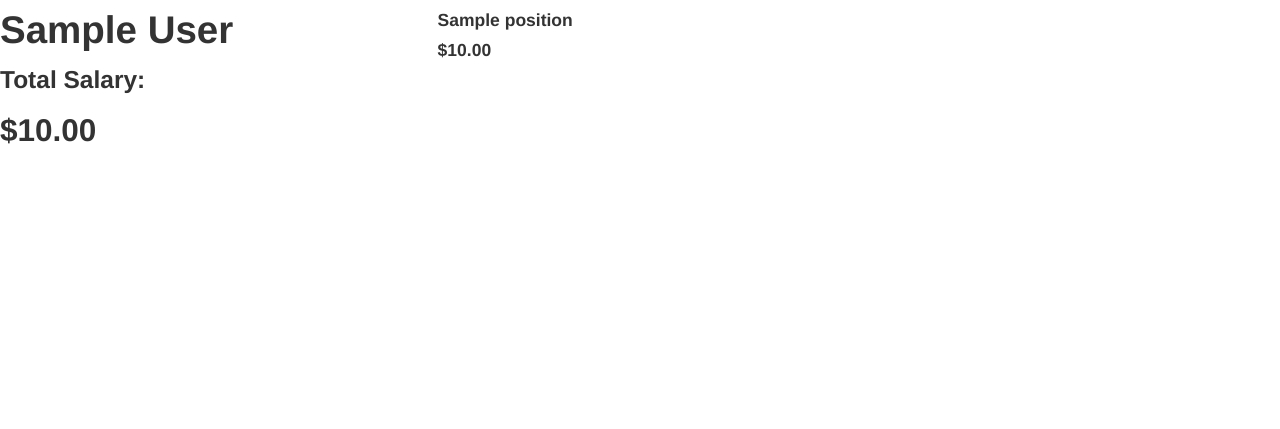
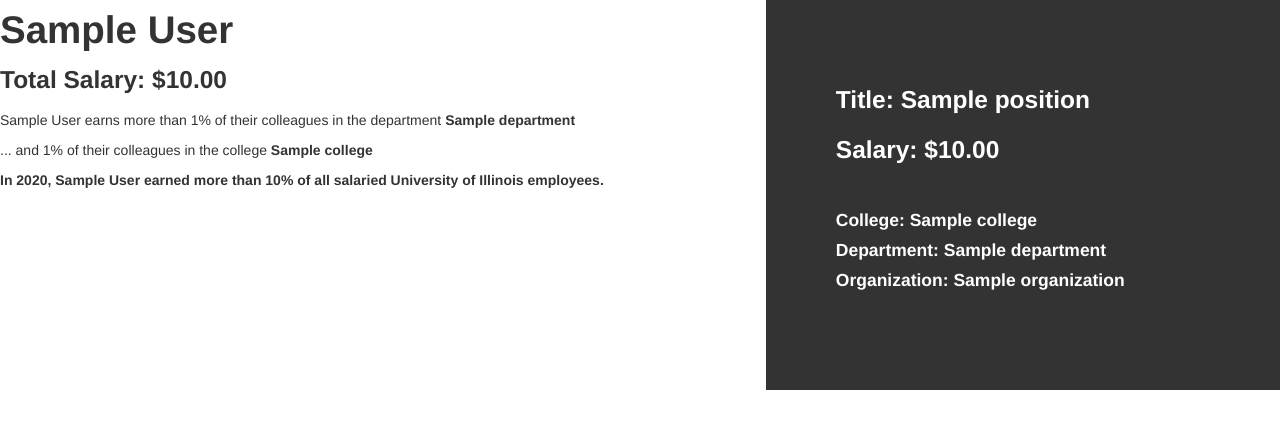
Before and after one commit to lashback/SalaryGuide, a Django app: page /employee/1/ in a window 1280 px wide. Shown: the top 429 px of the page. Run offline with Django 3.2, Linux system fonts and the light colour scheme; tables that the repository leaves empty hold one stand-in row (values such as "Sample post").

Commit message:
employee template on its way

```diff
--- a/salary/apps/salaries/models.py
+++ b/salary/apps/salaries/models.py
@@ -99,9 +99,13 @@ class Employee(models.Model):
 	####This takes for fucking ever. Go get coffee. Take a shower. Run a few miles. Take another shower.####
 
 	def save_stats(self):
-		#self.department_percentile = self.get_department_percentile()
-		#self.position_percentile = self.get_position_percentile()
-		#self.college_percentile = self.get_college_percentile()
+		print "getting department rank"
+		self.department_percentile = self.get_department_percentile()
+		print "getting position rank"
+		self.position_percentile = self.get_position_percentile()
+		print "getting college rank"
+		self.college_percentile = self.get_college_percentile()
+		print "getting total rank"
 		self.total_percentile = self.get_total_percentile()
 
 
@@ -180,8 +184,6 @@ class Employee(models.Model):
 				all_salaries.append(int(member.proposed_total_salary))
 
 		my_salary = self.proposed_total_salary
-		print my_salary
-		print self.identity.name
 
 		percentile_thing = stats.percentileofscore(all_salaries, my_salary, kind='strict')
 		print percentile_thing
@@ -197,7 +199,7 @@ class Employee(models.Model):
 	#get a list of questions that we need answered. Find the fields we'll need to create in order to do so.
 
 	def __unicode__(self):
-		return self.identity
+		return self.identity.name
 
 class EmployeeDetail(models.Model):
 	identity = models.ForeignKey(Employee)
@@ -215,7 +217,7 @@ class EmployeeDetail(models.Model):
 	proposed_salary = models.FloatField(default = 0)
 
 	def __unicode__(self):
-		name = self.identity.identity.name
-		return name
+		return self.identity.identity.name
+
 	class Meta:
 		ordering = ['-proposed_salary']
--- a/salary/apps/salaries/views.py
+++ b/salary/apps/salaries/views.py
@@ -7,10 +7,12 @@ from django.template import RequestContext
 
 def employee(request, employee_id):
 	p = get_object_or_404(Employee, pk = employee_id)
-	return render_to_response('employee.html', {'employee':p})
+	primary = p.get_primary_employment()
+	return render_to_response('employee.html', {'employee':p, 'primary':primary})
 
 def college(college, college_id):
 	p = get_object_or_404(College, pk = college_id)
+
 	employees = p.employee_set.all
 
 	return render_to_response('college.html', {'employees':employees, 'college':p})
--- a/salary/templates/employee.html
+++ b/salary/templates/employee.html
@@ -3,7 +3,7 @@
 <head>
 {% load staticfiles %}
 {% load humanize %}
-
+<title>{{employee.identity.name}}</title>
 <script src='{% static "js/ext/jquery-1.8.1.min.js" %}'></script>
 <script src="{% static "js/ext/d3.v3.js" %}"></script>
 <script src="{% static "js/ext/rickshaw.js" %}"></script>
@@ -13,27 +13,46 @@
 <link rel="stylesheet" href="{% static "css/rickshaw.css" %}"/>
 <link rel="stylesheet" href="{% static "css/jquery-ui.css" %}"/>
 
+<style>
 
+#jobs {
+	padding:5em;
+	background-color: #333;
+	color: #fff;
+}
+
+</style>
 
 </head>
 
 <body>
 	<div class='row-fluid'>
-		<div class = 'span4'>
+		<div class = 'span7'>
 		<h1>{{ employee.identity.name }}</h1>
-		<h3>Total Salary:</h3>
-		<h2>${{ employee.proposed_total_salary|intcomma }}0 </h2>
+		<h3>Total Salary: ${{ employee.proposed_total_salary|intcomma }}0 </h3>
+		<p>{{ employee.identity.name }} earns more than {{ employee.department_percentile|floatformat }}% of their colleagues in the department <strong>{{ primary.department.name }}</strong></p>
+		<p>... and {{ employee.college_percentile | floatformat }}% of their colleagues in the college <strong>{{ primary.college.name }}</strong></p>
+		{% comment %} and THIS is where I put a graph that highlights where they lie on the salary totem {% endcomment %}
+
+		<h5>In {{ employee.year }}, {{ employee.identity.name }} earned more than {{ employee.total_percentile|floatformat }}% of all salaried University of Illinois employees. </h5>
 		</div>
 
-		<div class='span8'>
-
+		<div class='span5'>
+		<div id ='jobs'>
 
 			{% for detail in employee.employeedetail_set.all %}
 
-				<h4>{{ detail.position.title }}</h4>
-				<h4>${{ detail.proposed_salary|intcomma }}0</h4>
+				<h3>Title: {{ detail.position.title }}</h3>
+				<h3>Salary: ${{ detail.proposed_salary|intcomma }}0</h3>
+				<br>
+				<h4>College: {{detail.college.name}} </h4>
+				<h4>Department: {{detail.department.name}} </h4>
+				<h4>Organization: {{detail.organization.name }} </h4>
+				<br>
 
 			{% endfor %}
+
+		</div>
 
 		</div>
 
```
Also changed, not shown: 2 other files.
